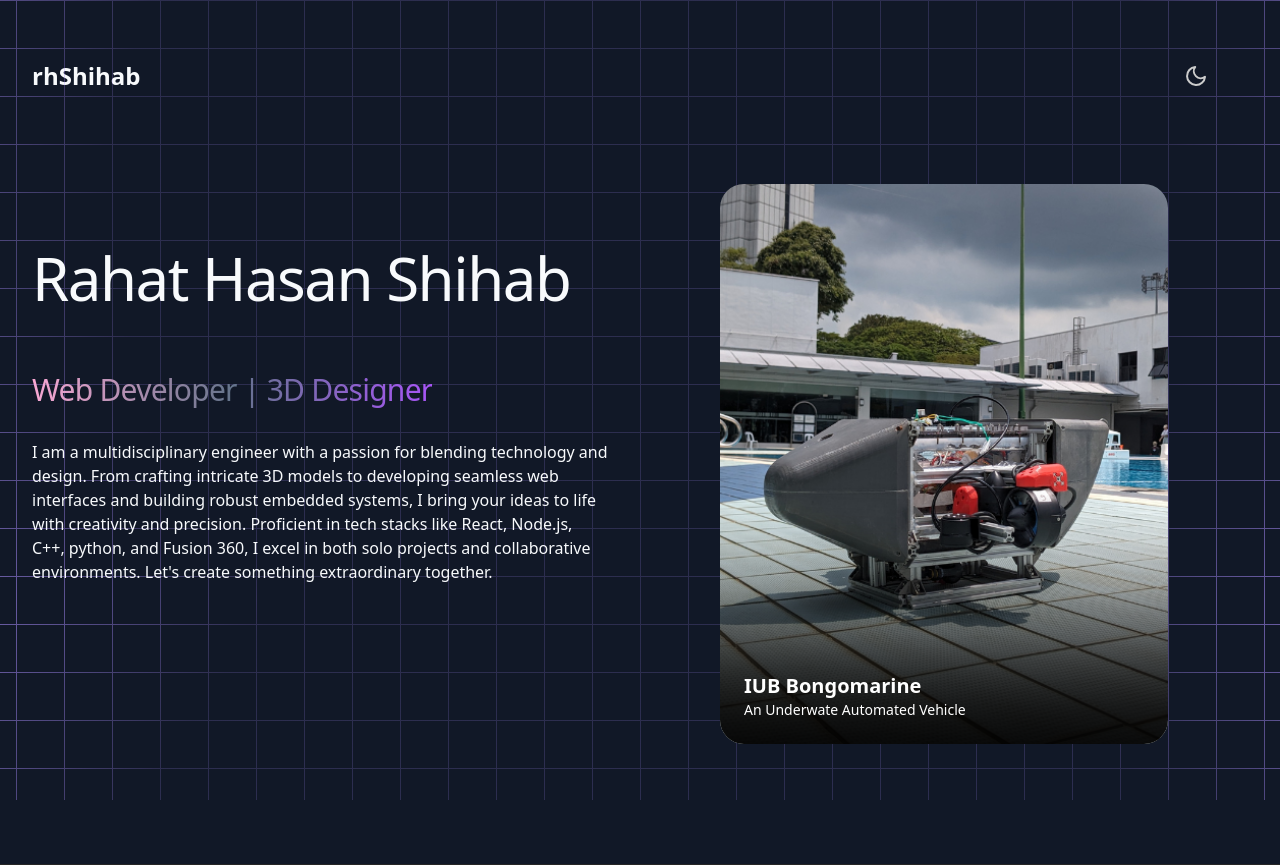
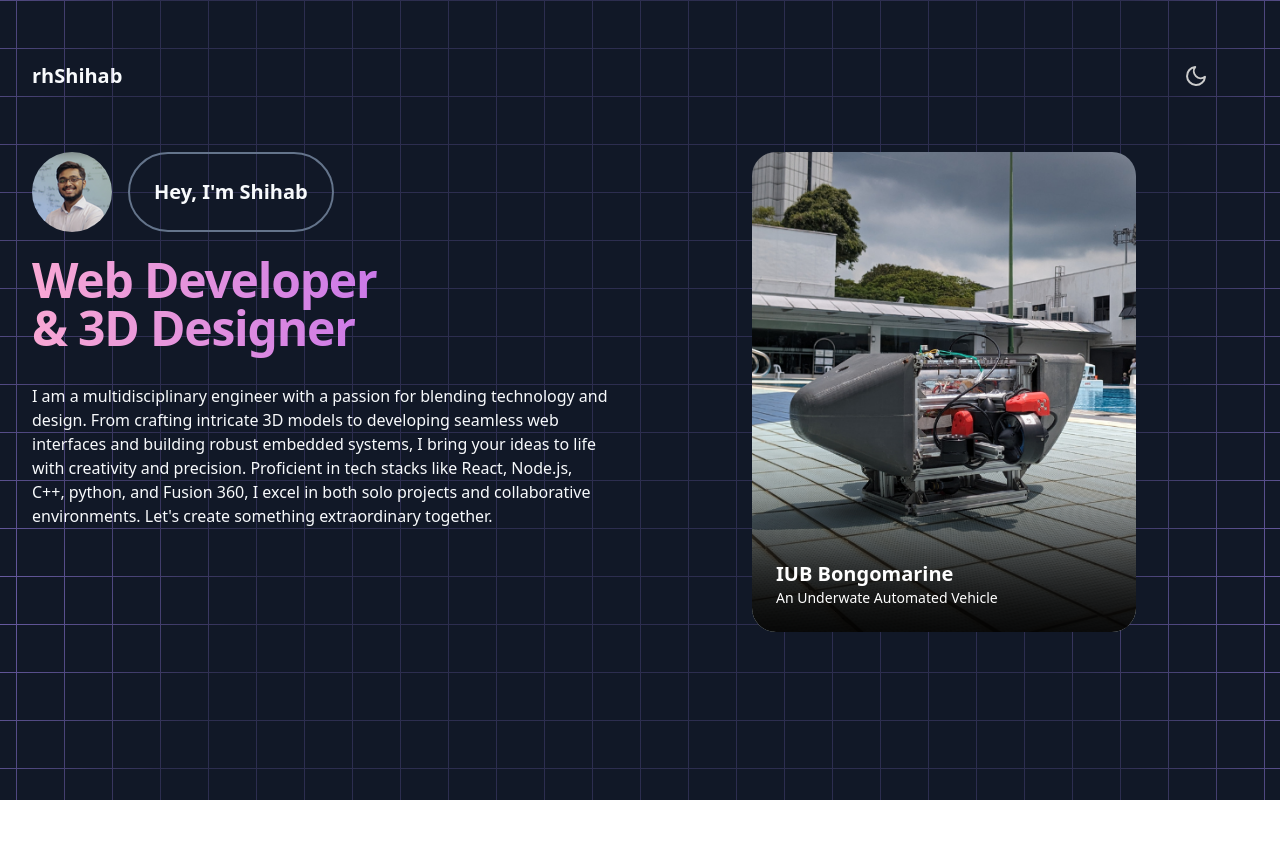
Before and after one commit to RHShihab/portfolio-react-2, a React (Vite) app: page / in a window 1280 px wide. After the commit the page ends 800 px from the top, so only its background shows below. Built offline with nearby package versions, Linux system fonts and the light colour scheme.

Commit message:
feature: add morph transition and full screen loading animation to hero section

```diff
--- a/src/App.jsx
+++ b/src/App.jsx
@@ -2,6 +2,7 @@ import React, { useState, useEffect } from "react";
 import Loader from "./components/Loader";
 import Navbar from "./components/Navbar";
 import Hero from "./components/Hero";
+import { motion, AnimatePresence } from "framer-motion";
 
 const App = () => {
   const [loading, setLoading] = useState(true);
@@ -13,14 +14,6 @@ const App = () => {
       "data-theme",
       darkMode ? "dark" : "light"
     );
-
-    // Simulate a loading period of 4 seconds
-    // const timer = setTimeout(() => {
-    //   setLoading(false);
-    // }, 4000);
-
-    // Clean up the timer
-    // return () => clearTimeout(timer);
   }, [darkMode]);
 
   const toggleMode = () => {
@@ -28,21 +21,29 @@ const App = () => {
   };
 
   return (
-    <div
+    <AnimatePresence>
+      <motion.div
         className="min-h-screen transition-colors duration-500"
-      style={{ backgroundColor: "var(--bg-color)", color: "var(--text-color)" }}
+        style={{
+          backgroundColor: "var(--bg-color)",
+          color: "var(--text-color)",
+        }}
       >
         <div className="custom-gradient-grid fixed top-0 left-0 w-full h-full opacity-60"></div>
-
         {loading ? (
           <Loader setLoading={setLoading} />
         ) : (
           <>
-          <Navbar darkMode={darkMode} toggleMode={toggleMode} />
+            <Navbar
+              darkMode={darkMode}
+              toggleMode={toggleMode}
+              loading={loading}
+            />
             <Hero />
           </>
         )}
-    </div>
+      </motion.div>
+    </AnimatePresence>
   );
 };
 
--- a/src/components/Hero.jsx
+++ b/src/components/Hero.jsx
@@ -1,6 +1,7 @@
 import { HERO_CONTENT } from "../constants";
 import profile from "../assets/profile.png";
 import { motion } from "framer-motion";
+import avater from "../assets/avater.png";
 
 import HeroCarousel from "./custom/HeroCarousel";
 import CustomSection from "./custom/CustomSection";
@@ -14,35 +15,72 @@ const container = (delay) => ({
   },
 });
 
+const revealVariants = (direction, delay) => ({
+  hidden: {
+    x: direction === "left" ? 100 : -100,
+    opacity: 0,
+  },
+  visible: {
+    x: 0,
+    transition: { delay: delay, duration: 0.5 },
+    opacity: 1,
+  },
+});
+
 const Hero = () => {
   return (
     <CustomSection>
       <div className="flex flex-wrap justify-center">
         <div className="w-full lg:w-1/2">
           <div className="flex flex-col items-center lg:items-start">
-            <h1
-              className="pb-16 text-4xl font-light tracking-tight lg:mt-16 lg:text-6xl"
+            {/* Greeting section */}
+            <div className="flex mb-6 w-full lg:w-fit">
+              <motion.div
+                layoutId="loader-greeting-avater"
+                transition={{ duration: 0.5, ease: [0.6, 0.01, -0.05, 0.9] }}
+                className="w-14 h-14 md:w-20 md:h-20 mr-4 rounded-full overflow-hidden"
+              >
+                <img src={avater} alt="Rahat Hasan Shihab" />
+              </motion.div>
+              <motion.div
+                layoutId="loader-greeting-name"
+                transition={{
+                  delay: 0.1,
+                  duration: 0.5,
+                  ease: [0.6, 0.01, -0.05, 0.9],
+                }}
+                className="w-52"
+              >
+                <h1 className="flex items-center w-fit h-14 md:h-20 px-6 font-semibold text-xl rounded-full border-2 border-slate-500">
+                  Hey, I'm Shihab
+                </h1>
+              </motion.div>
+            </div>
+            <motion.div
+              variants={revealVariants("right", 0.8)}
+              initial="hidden"
+              animate="visible"
+              className="flex flex-col w-full"
             >
-              Rahat Hasan Shihab
-            </h1>
-            <span
-              className="bg-gradient-to-r from-pink-300 via-slate-500 to-purple-500 bg-clip-text text-3xl tracking-tight text-transparent"
-            >
-              Web Developer | 3D Designer
-            </span>
-            <p
-              className="my-2 max-w-xl py-6"
-            >
-              {HERO_CONTENT}
-            </p>
+              <span
+                className="bg-gradient-to-r from-pink-300 to-purple-500 bg-clip-text
+                text-5xl tracking-tight text-transparent font-semibold pb-6"
+              >
+                Web Developer <br /> & 3D Designer{" "}
+              </span>
+              <p className="my-2 max-w-xl pb-4">{HERO_CONTENT}</p>
+            </motion.div>
           </div>
         </div>
-        <div className="w-full lg:w-1/2">
-          <div
+        <div className="w-full lg:w-1/2 overflow-hidden">
+          <motion.div
+            variants={revealVariants("left", 1.2)}
+            initial="hidden"
+            animate="visible"
             className="flex justify-center"
           >
             <HeroCarousel />
-          </div>
+          </motion.div>
         </div>
       </div>
     </CustomSection>
--- a/src/components/Loader.jsx
+++ b/src/components/Loader.jsx
@@ -1,6 +1,6 @@
 import React, { useEffect, useState } from "react";
 import { motion, useMotionValue, useTransform, animate } from "framer-motion";
-import profile from "../assets/profile.png";
+import avater from "../assets/avater.png";
 
 const fullText = "Hey, I'm Shihab";
 
@@ -11,6 +11,8 @@ const Loader = ({ setLoading }) => {
   const visibleText = useTransform(count, (latest) =>
     fullText.slice(0, Math.round(latest))
   );
+
+  const itemMain = {};
 
   useEffect(() => {
     // Set timeout to append additional text
@@ -33,21 +35,18 @@ const Loader = ({ setLoading }) => {
   }, []);
 
   return (
-    <div className="flex items-center justify-center min-h-screen z-10 space-x-4">
+    <div className="flex items-center justify-center min-h-screen z-10 ">
+      <motion.div className="flex flex-nowrap space-x-4">
         <motion.div
+        layoutId="loader-greeting-avater"
           initial={{ scale: 0 }}
           animate={{ scale: 1 }}
           transition={{ duration: 0.5, ease: [0.6, 0.01, -0.05, 0.9] }}
           className="w-20 h-20 rounded-full overflow-hidden"
         >
-        <img
-          className="w-full h-full object-cover object-top scale-125"
-          src={profile}
-          alt="Rahat Hasan Shihab"
-          style={{ transformOrigin: "70% 5%" }}
-        />
+          <img src={avater} alt="Rahat Hasan Shihab" />
         </motion.div>
-      <div className="w-52">
+        <motion.div layoutId="loader-greeting-name" className="w-52">
           <motion.div
             initial={{ scaleX: 0 }}
             animate={{ scaleX: 1 }}
@@ -56,7 +55,7 @@ const Loader = ({ setLoading }) => {
               duration: 0.5,
               ease: [0.6, 0.01, -0.05, 0.9],
             }}
-          className="flex items-center w-fit h-20 px-4 font-semibold text-xl rounded-full border-4 border-slate-500"
+            className="flex items-center w-fit h-20 px-6 font-semibold text-xl rounded-full border-2 border-slate-500"
             style={{
               originX: 0,
               color: "var(--text-color)", // Appropriate text color for the theme
@@ -64,7 +63,8 @@ const Loader = ({ setLoading }) => {
           >
             <motion.span>{visibleText}</motion.span>
           </motion.div>
-      </div>
+        </motion.div>
+      </motion.div>
     </div>
   );
 };
--- a/src/components/Navbar.jsx
+++ b/src/components/Navbar.jsx
@@ -1,8 +1,9 @@
 import React, { useEffect } from "react";
+import { motion } from "framer-motion";
 import { FaLinkedin, FaGithub } from "react-icons/fa";
 import { FiSun, FiMoon } from "react-icons/fi";
 
-const Navbar = ({ darkMode, toggleMode }) => {
+const Navbar = ({ darkMode, toggleMode, loading }) => {
   useEffect(() => {
     document.documentElement.setAttribute(
       "data-theme",
@@ -10,10 +11,24 @@ const Navbar = ({ darkMode, toggleMode }) => {
     );
   }, [darkMode]);
 
+  const navbarVariants = {
+    hidden: { y: -100, opacity: 0 },
+    visible: {
+      y: 0,
+      transition: { delay: 0.5, duration: 0.5, ease: "easeOut" },
+      opacity: 1,
+    },
+  };
+
   return (
-    <nav className="container px-8 xl:max-w-screen-xl mx-auto mb-8 flex items-center justify-between sm:py-6">
+    <motion.nav
+      variants={navbarVariants}
+      initial="hidden"
+      animate={loading ? "hidden" : "visible"}
+      className="container px-8 xl:max-w-screen-xl mx-auto flex items-center justify-between sm:py-6"
+    >
       <div
-        className="flex flex-shrink-0 items-center text-2xl font-bold"
+        className="flex flex-shrink-0 items-center text-xl font-bold"
         style={{ color: "var(--text-color)" }}
       >
         rhShihab
@@ -27,7 +42,7 @@ const Navbar = ({ darkMode, toggleMode }) => {
           {darkMode ? <FiMoon size={24} /> : <FiSun size={24} />}
         </button>
       </div>
-    </nav>
+    </motion.nav>
   );
 };
 
--- a/src/components/custom/CustomSection.jsx
+++ b/src/components/custom/CustomSection.jsx
@@ -2,7 +2,7 @@ const CustomSection = ({ className = "", children }) => {
   return (
     <section className="relative">
       <div
-        className={`${className} container px-8 xl:max-w-screen-xl mx-auto border-b border-neutral-800 pb-24`}
+        className={`${className} container px-8 xl:max-w-screen-xl mx-auto pb-24`}
       >
         {children}
       </div>
--- a/src/components/custom/HeroCarousel.jsx
+++ b/src/components/custom/HeroCarousel.jsx
@@ -23,7 +23,7 @@ function HeroCarousel() {
       loop={true}
       freeMode={true}
       autoplay={{ delay: 4000 }}
-      className="max-w-md"
+      className="max-w-sm"
       // onSlideChange={() => console.log("slide change")}
       // onSwiper={(swiper) => console.log(swiper)}
     >
```
Also changed, not shown: src/assets/Photo resizing (7).png (added), src/assets/avater.png (added). Lines whose indentation alone changed are shown as unchanged.
